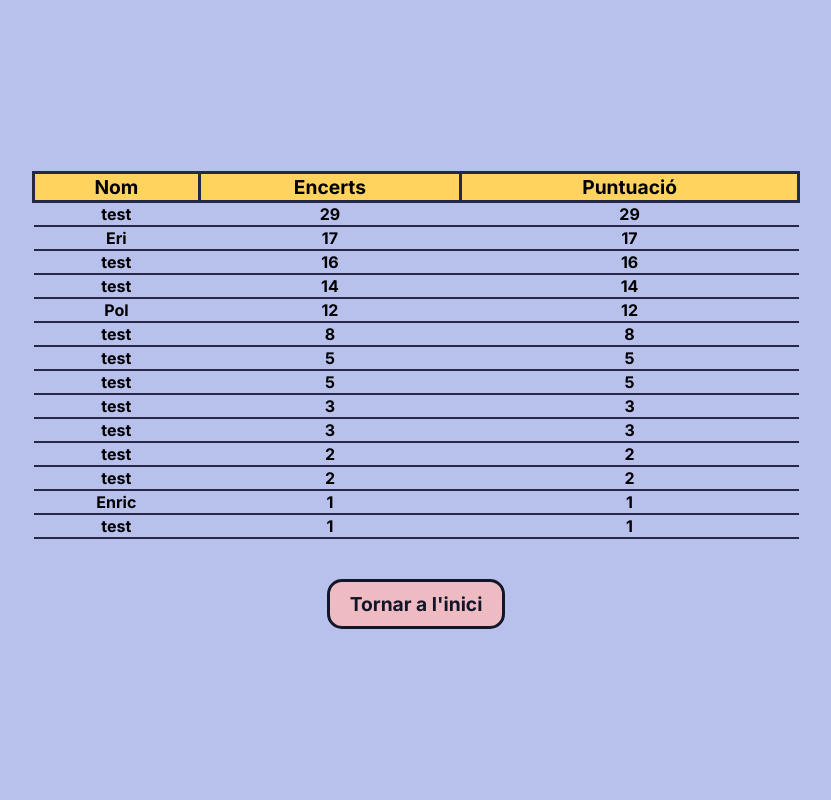
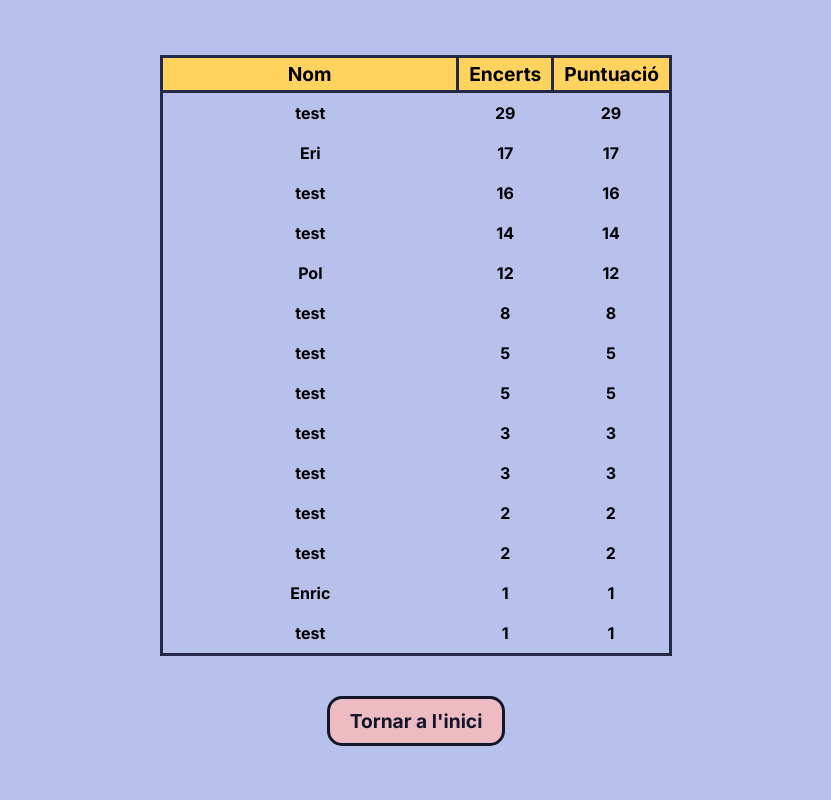
Before and after one commit to ErikTamanoSantos/quien-quiere-ser-millonario, a PHP site: page /ranking.php in a window 1280 px wide. Shown: the whole page, without its empty margins (224-1055 px from the left). Run offline with PHP 8.4, Linux system fonts and the light colour scheme.

Commit message:
Minor changes

```diff
--- a/ranking.php
+++ b/ranking.php
@@ -54,9 +54,9 @@
                     <table id='ranking-table' cellspacing='0'>
                         <thead>
                             <tr>
-                                <th>Nom</th>
-                                <th>Encerts</th>
-                                <th>Puntuació</th>
+                                <th id='name-col'>Nom</th>
+                                <th id='answer-col'>Encerts</th>
+                                <th  id='score-col'>Puntuació</th>
                             </tr>
                         </thead>
                         <tbody>";
--- a/style.css
+++ b/style.css
@@ -519,23 +519,31 @@ section.how-to-play > h1 {
 }
 
 #ranking-div table {
-    width: 60%;
+    width: 40%;
+    table-layout: auto;
     border-collapse: collapse;
     font-family: 'Inter', sans-serif;
+    border: solid var(--gris) 3px;
 }
 
 #ranking-div th {
     background-color: var(--amarillo);
     border: solid var(--gris) 3px;
     font-size: larger;
+    padding: 4px 10px;
+}
+
+#answer-col, #score-col {
+    width:0;
 }
 
 #ranking-div tbody tr {
-    border: solid var(--gris) 2px;
-    border-left: 0;
-    border-right: 0;
     text-align: center;
     font-size: medium;
+}
+
+#ranking-div tbody td {
+    padding: 10px;
 }
 
 #ranking-div a {
```
